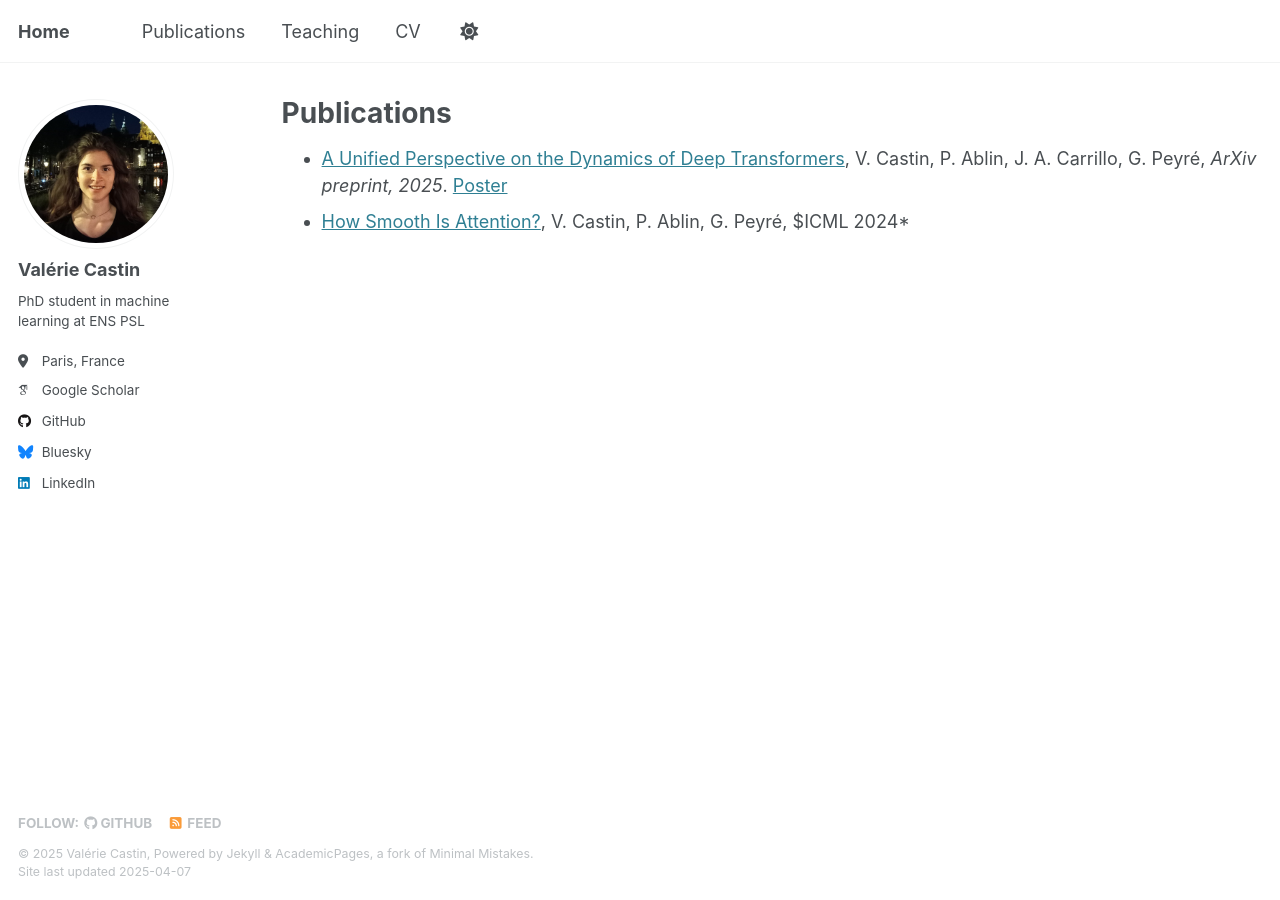
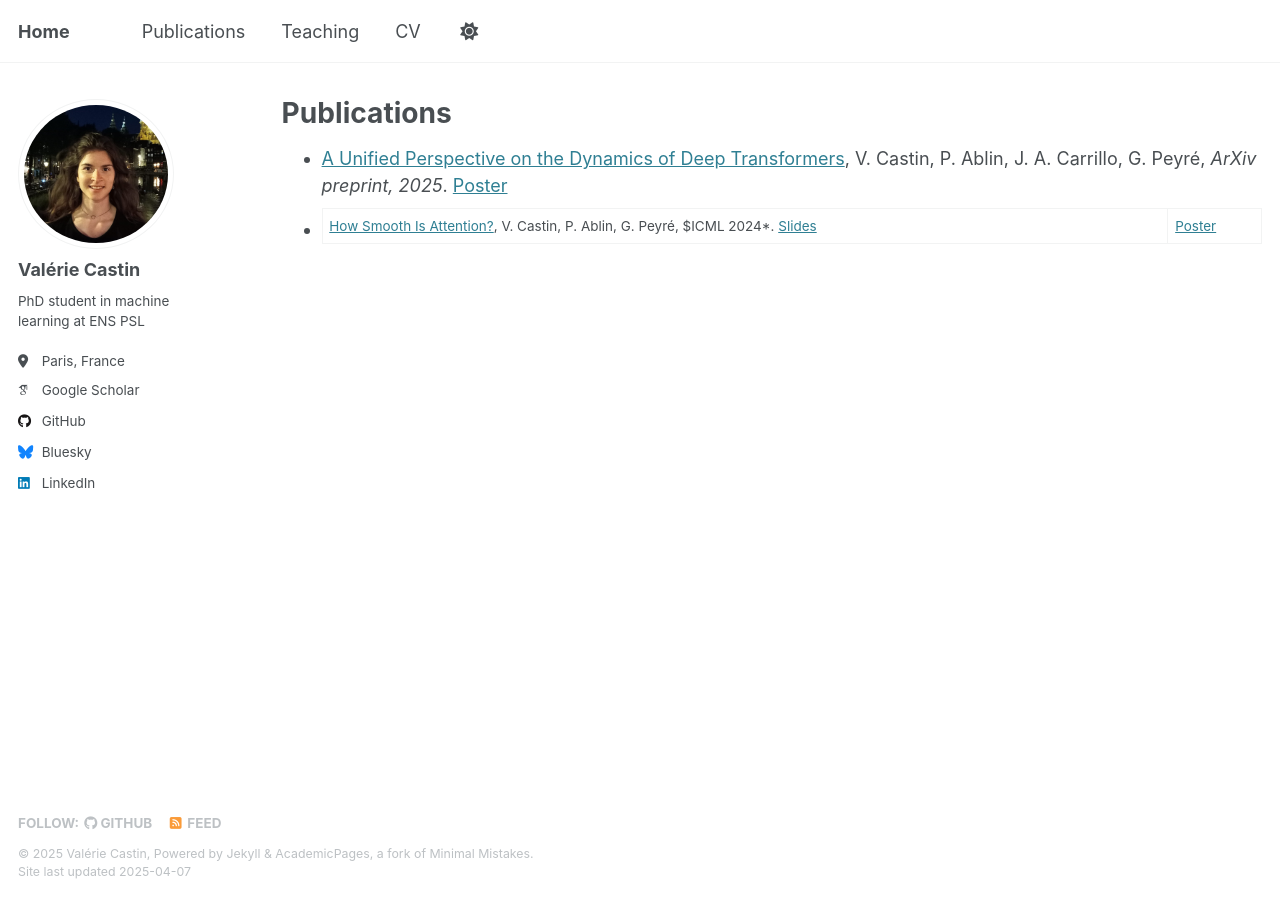
Before and after one commit to vcastin/vcastin.github.io, a Jekyll site: the page built from _pages/publications.md, in a window 1280 px wide. Built offline with Jekyll 4.4.1, drawn with Linux system fonts in a browser that asks for light colours; some web fonts are replaced.

Commit message:
add slides

```diff
--- a/_pages/publications.md
+++ b/_pages/publications.md
@@ -8,4 +8,4 @@ author_profile: true
 {% include base_path %}
 
 - [A Unified Perspective on the Dynamics of Deep Transformers](https://arxiv.org/abs/2501.18322), V. Castin, P. Ablin, J. A. Carrillo, G. Peyré, *ArXiv preprint, 2025*. [Poster](http://vcastin.github.io/files/posters/2024_CIRM.pdf)
-- [How Smooth Is Attention?](https://arxiv.org/abs/2312.14820), V. Castin, P. Ablin, G. Peyré, $ICML 2024*
+- [How Smooth Is Attention?](https://arxiv.org/abs/2312.14820), V. Castin, P. Ablin, G. Peyré, $ICML 2024*. [Slides](http://vcastin.github.io/files/diapos/2025_01_lyon.pdf)|[Poster](http://vcastin.github.io/files/posters/2024_ICML.pdf)
```
